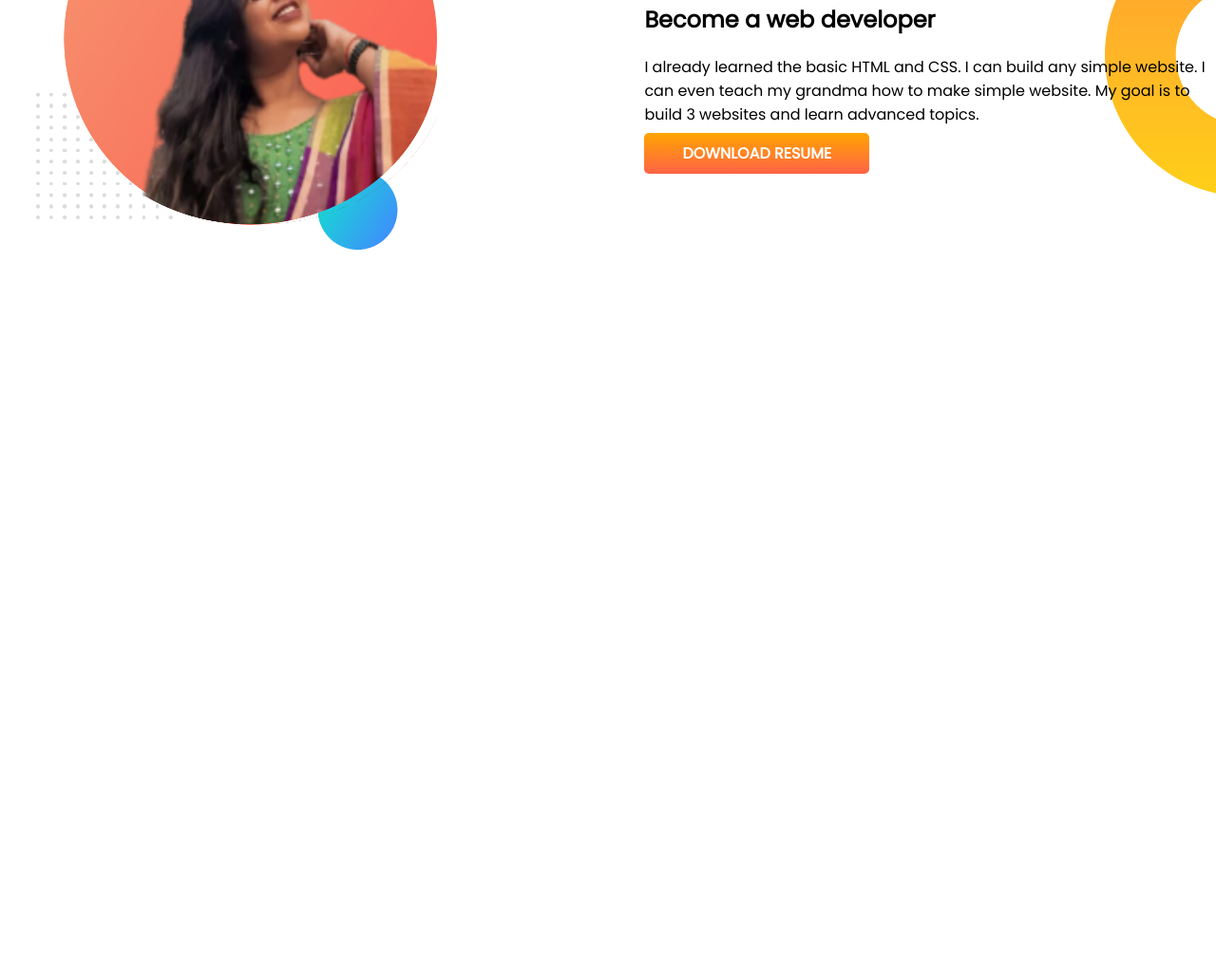
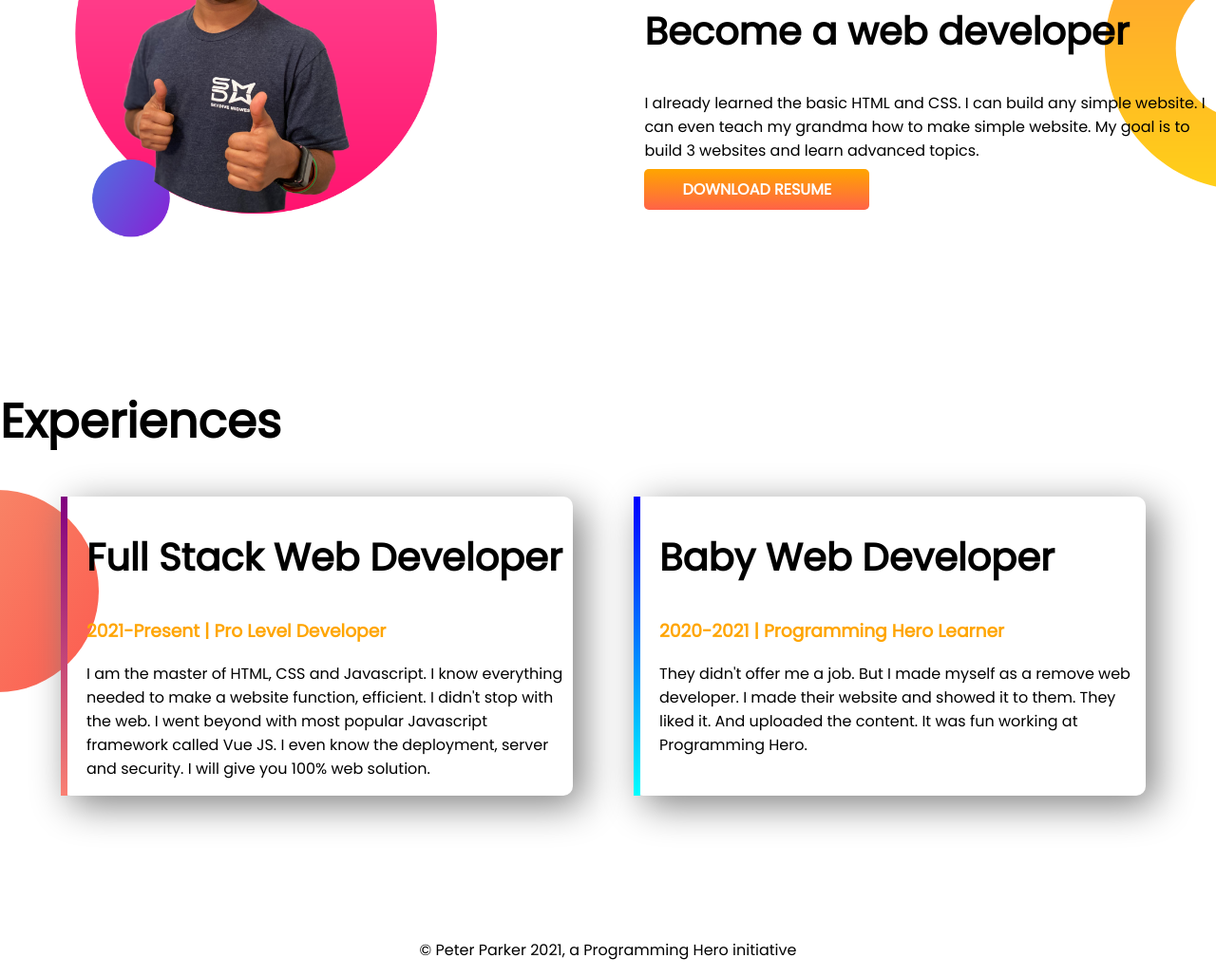
Before and after one commit to TonusreeRoy/developer-portfoli, a plain HTML site: page index.html in a window 1280 px wide. Shown: the part 768-1797 px from the top of the page at 95% size. Before the commit the page ends 1188 px from the top, so only its background shows below. Drawn offline with Linux system fonts and the light colour scheme.

Commit message:
footer and experiences added

```diff
--- a/index.html
+++ b/index.html
@@ -13,7 +13,7 @@
 </head>
 
 <body>
-    <section class="top-banner">
+    <section class="top-banner flexible-container">
         <div class="half-width">
             <h1>Welcome To</h1>
             <h1>My <span class="orange-color">Mysterious </span> World</h1>
@@ -25,12 +25,12 @@
                 ME</a>
         </div>
         <div class="half-width">
-            <img src="project pic/pic1_n.jpg" alt="">
+            <img src="images/jhankar.png" alt="">
         </div>
     </section>
-    <section class="dream-big">
+    <section class="dream-big flexible-container">
         <div class="half-width">
-            <img src="project pic/my-bg (1).png" alt="">
+            <img src="images/jhankar2.png" alt="">
         </div>
         <div class="half-width">
             <h1>Dream Big</h1>
@@ -40,6 +40,29 @@
             <a class="link-button" target="_blank" href="">DOWNLOAD RESUME</a>
         </div>
     </section>
+    <section class="exp-area">
+        <h1>Experiences</h1>
+        <div class="flexible-container">
+            <div id="full-stack-exp" class="exp-item">
+                <h2>Full Stack Web Developer</h2>
+                <h3 class="orange-color">2021-Present | Pro Level Developer</h3>
+                <p>I am the master of HTML, CSS and Javascript. I know everything needed to make a website function,
+                    efficient. I didn't stop with the web. I went beyond with most popular Javascript framework called
+                    Vue
+                    JS. I even know the deployment, server and security. I will give you 100% web solution.</p>
+            </div>
+            <div id="web-dev-exp" class="exp-item">
+                <h2>Baby Web Developer</h2>
+                <h3 class="orange-color">2020-2021 | Programming Hero Learner</h3>
+                <p>They didn't offer me a job. But I made myself as a remove web developer. I made their website and
+                    showed
+                    it to them. They liked it. And uploaded the content. It was fun working at Programming Hero.</p>
+            </div>
+        </div>
+    </section>
+    <footer>
+        <p>© Peter Parker 2021, a Programming Hero initiative</p>
+    </footer>
 </body>
 
 </html>
--- a/style.css
+++ b/style.css
@@ -5,16 +5,20 @@ body{
 h1{
     font-size: 50px;
 }
+h2{
+    font-size: 40px;
+}
 .orange-color{
     color: orange;
 }
-section{
+.flexible-container{
     display: flex;
     margin-bottom: 150px;
 }
 .half-width{
     width: 50%;
     padding-left: 3%;
+
 }
 .half-width img{
     width: 70%;
@@ -37,5 +41,32 @@ section{
     background-repeat: no-repeat;
     background-position:right;
 
+}
+.exp-area{
+    background-image: url(images/exp-bg.png);
+    background-repeat: no-repeat;
+     background-position:left;
+}
+.exp-item{
+    width: 40%;
+    margin-left: 5%;
+    margin-left: 5%;
+    padding-left: 20px;
+    border-radius: 10px;
+    box-shadow: 10px 10px 40px gray;
 
 }
+#web-dev-exp{
+    border-left: 7px solid;
+    border-image:linear-gradient(blue,cyan);
+    border-image-slice: 1;
+}
+#full-stack-exp{
+    border-left: 7px solid;
+    border-image:linear-gradient( purple,salmon);
+    border-image-slice: 1;
+
+}
+footer p{
+    text-align: center;
+}
```
Also changed, not shown: project pic/my-bg (1).png (deleted), project pic/pic1_n-removebg-preview.png (deleted), project pic/pic1_n.jpg (deleted), project pic/pic2-removebg-preview.png (deleted), project pic/pic2.jpg (deleted), 4 other files.
